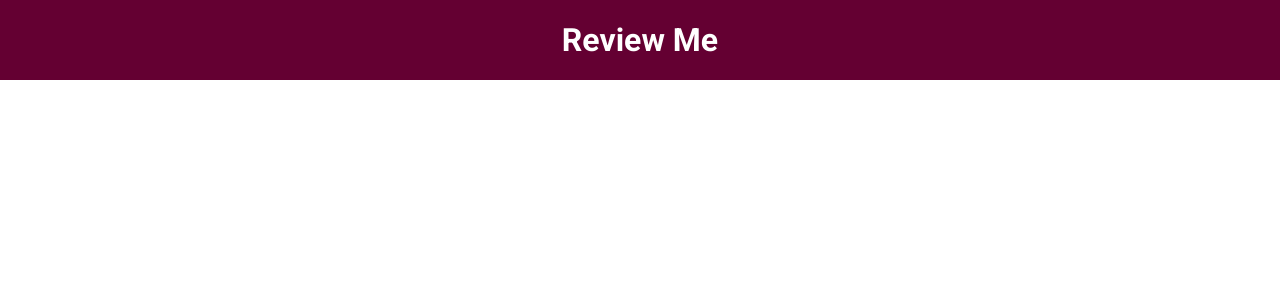
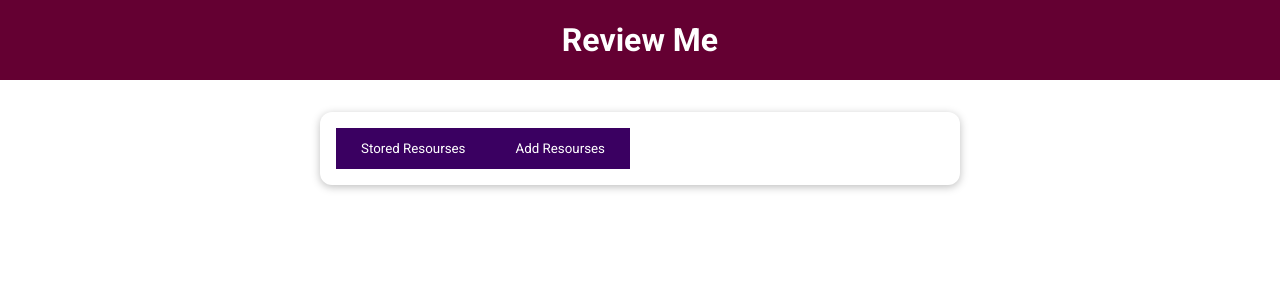
Before and after one commit to ami87878/componentRegister, a Vue app: page / in a window 1280 px wide. Shown: the top 300 px of the page. Built offline with nearby package versions, Linux system fonts and the light colour scheme.

Commit message:
bugfix: provide inject data and path

```diff
--- a/src/App.vue
+++ b/src/App.vue
@@ -2,6 +2,7 @@
 
   <!--pass array props to component-->
   <the-header title='Review Me'></the-header>
+  <TheResourses></TheResourses>
 
 
 </template>
@@ -9,9 +10,10 @@
 <script>
 
 
-import TheHeader from './components/layouts/TheHeader.vue'
+import TheHeader from './components/layouts/TheHeader.vue';
+import TheResourses from './components/TheResourses.vue';
+
 export default {
-
 
 name:'App',
 
@@ -19,7 +21,7 @@ name:'App',
   components:{
 
     TheHeader,
-
+    TheResourses,
 
 
   },
@@ -27,22 +29,6 @@ name:'App',
     return {
 
 
-      resourse: [ {
-                id:'official-guide',
-                title:'Official Guide',
-                description:'the official Vue js documentation ',
-                link:'https://vuejs.org'
-
-            },
-
-            {
-                id:'google',
-                title:'google Guide',
-                description:'the google search engine ',
-                link:'https://google.com'
-
-            },
-],
 
 
     };
--- a/src/components/StoredResourses.vue
+++ b/src/components/StoredResourses.vue
@@ -27,7 +27,7 @@ export default {
      LearenResourse,
 
     },
-    props:['storeresourse'],// props  that come from App
+    inject:['resourses'],// props  that come from App
 
     data() {
         return {
--- a/src/components/TheResourses.vue
+++ b/src/components/TheResourses.vue
@@ -4,7 +4,7 @@
             <base-button @click="setSelectedTab('stored-resourses')">Stored Resourses</base-button>
             <base-button @click="setSelectedTab('add-resourses')">Add Resourses </base-button>
         </base-card>
-      <component :is=" selectedTab "></component>
+      <component :is="selectedTab"></component>
 
 </template>
 
@@ -14,18 +14,36 @@ import StoredResourses  from "./StoredResourses.vue";
 import AddResourses from './AddResourses.vue'
 export default {
 
-
+    name:'TheResourses',
     components:{
 
         StoredResourses,
         AddResourses,
     },
-    name: 'TheResourses',
+
 
     data() {
         return {
 
-            selectedTab:'stored-resourses'
+            selectedTab:'stored-resourses',
+
+            resourse: [ {
+                id:'official-guide',
+                title:'Official Guide',
+                description:'the official Vue js documentation ',
+                link:'https://vuejs.org'
+
+            },
+
+            {
+                id:'google',
+                title:'google Guide',
+                description:'the google search engine ',
+                link:'https://google.com'
+
+            },
+],
+
 
 
 
@@ -37,6 +55,19 @@ export default {
 
     },
 
+
+
+    provide(){
+
+        return{
+
+            resourses:this.resourse,
+
+
+        };
+
+
+    },
     methods: {
 
         setSelectedTab(tab){
--- a/src/main.js
+++ b/src/main.js
@@ -3,7 +3,8 @@ import { createApp } from 'vue';
 import App from './App.vue';
 
 import  BaseCard from './components/UI/BaseCard.vue';
-import BaseButton from './components/UI/BaseButton.vue'
+import BaseButton from './components/UI/BaseButton.vue';
+
 const app = createApp(App);
 
 app.component('BaseCard',BaseCard);
```
